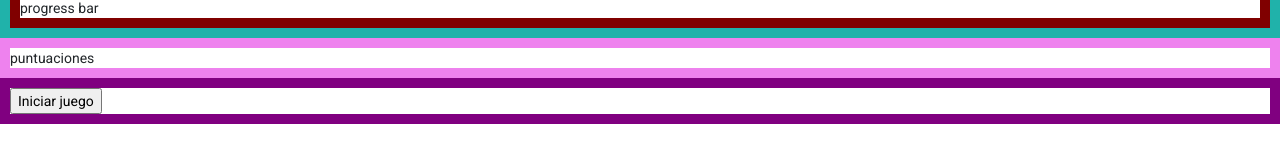
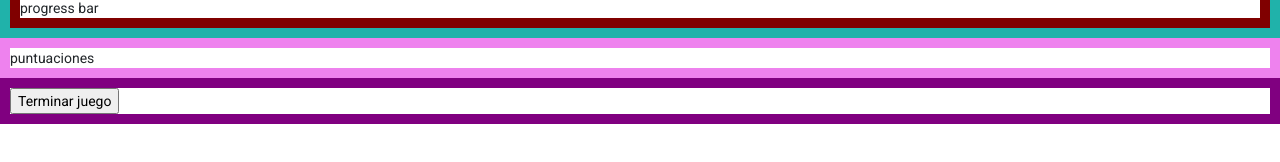
Before and after one commit to adrcorona13/AppAngularNST, an Angular app: page / in a window 1280 px wide. Both pictures are taken after a click on the button "Iniciar juego". Shown: the part 272-434 px from the top of the page. Built offline with nearby package versions, Linux system fonts and the light colour scheme.

Commit message:
Start / Finish the game

```diff
--- a/src/app/Components/timer/timer.component.ts
+++ b/src/app/Components/timer/timer.component.ts
@@ -27,4 +27,8 @@ export class TimerComponent implements OnInit {
       }
     },1000)
   }
+
+  finishTimer(){
+    clearInterval(this.interval);
+  }
 }
--- a/src/app/app.component.html
+++ b/src/app/app.component.html
@@ -3,7 +3,7 @@
         Quiz
     </div>
     <div style="border:solid 10px  red">
-        <timer *ngIf="gameStarted" [timeLeft]="60" ></timer>
+        <timer #timer *ngIf="startTimer" [timeLeft]="60" ></timer>
     </div>
     <div style="border:solid 10px  blue">
         <question [question]="getQuestion()"></question>
@@ -21,6 +21,9 @@
 <div style="border:solid 10px  violet">
     puntuaciones
 </div>
-<div style="border:solid 10px  purple">
-    <input type="button" value="Iniciar juego" (click)="gameStarted=true">
+<div style="border:solid 10px  purple" *ngIf="newGame">
+    <input type="button" value="Iniciar juego" (click)="startGame()">
 </div>
+<div style="border:solid 10px  purple" *ngIf="!newGame">
+    <input type="button" value="Terminar juego" (click)="finishGame()">
+</div>
--- a/src/app/app.component.ts
+++ b/src/app/app.component.ts
@@ -16,7 +16,9 @@ export class AppComponent implements OnInit {
 
   title = 'AppAngularNST';
   currentQuestion: number = 0;
-  gameStarted: boolean = false;
+  newGame: boolean = true;
+  gameOver: boolean = false;
+  startTimer: boolean = false;
 
   questions: Question[] = (data as Question[]);
 
@@ -34,4 +36,14 @@ export class AppComponent implements OnInit {
     if (this.currentQuestion > 0)
     this.currentQuestion -= 1;
   }
+
+  startGame(){
+    this.startTimer = true;
+    this.newGame = false;
+  }
+
+  finishGame(){
+    this.startTimer = false;
+    this.newGame = true;
+  }
 }
```
